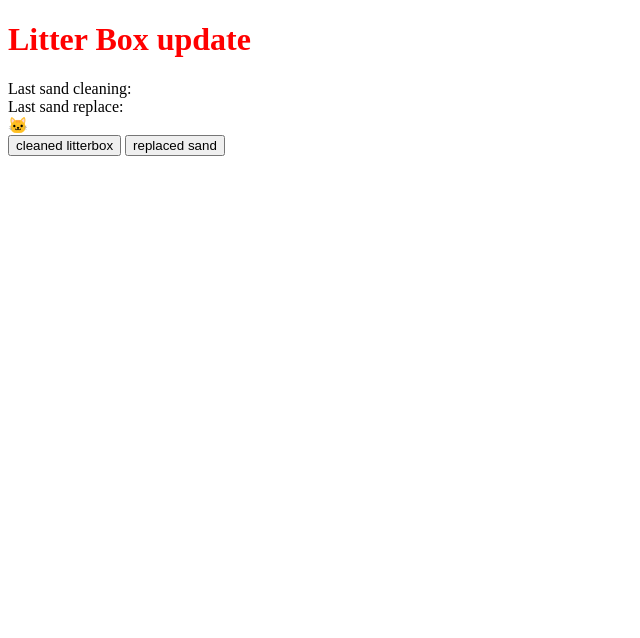
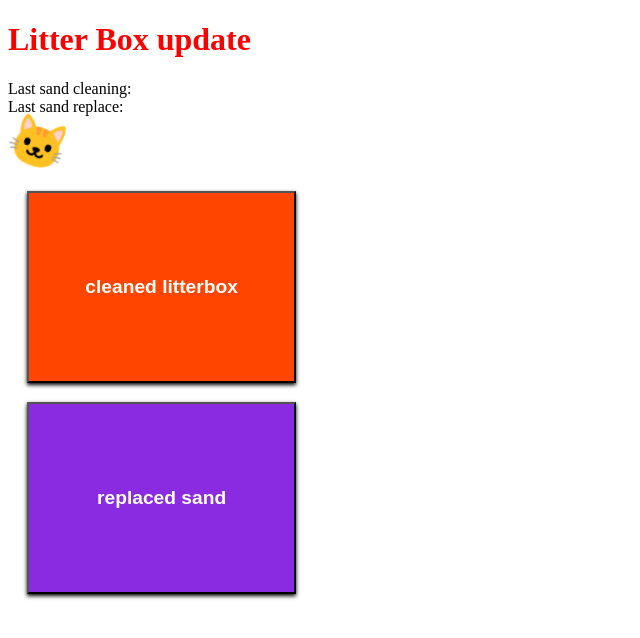
Before and after one commit to itai-rozen/hatool7, a plain HTML site: page index.html in a window 1280 px wide. Shown: the whole page, without its empty margins (0-640 px from the left). Drawn offline with Linux system fonts and the light colour scheme.

Commit message:
added style

```diff
--- a/style.css
+++ b/style.css
@@ -1,3 +1,38 @@
 h1 {
   color: red;
 }
+
+#cat-emoji {
+  font-size: 3rem;
+  display: inline-block;
+  animation: catSwing 1s ease-in-out infinite;
+}
+
+button {
+  display: block;
+  height: 10em;
+  width: 14em;
+  margin: 1em;
+  background-color: orangered;
+  color: white;
+  font-weight: 700;
+  font-size: 1.2em;
+  cursor: pointer;
+  box-shadow: 0 2px 4px black;
+}
+
+.blue {
+  background-color: blueviolet;
+}
+
+@keyframes catSwing {
+  0% {
+      transform: rotate(20deg);
+  }
+  50% {
+    transform: rotate(-20deg);
+  }
+  100% {
+      transform: rotate(20deg);
+  }
+}
```
